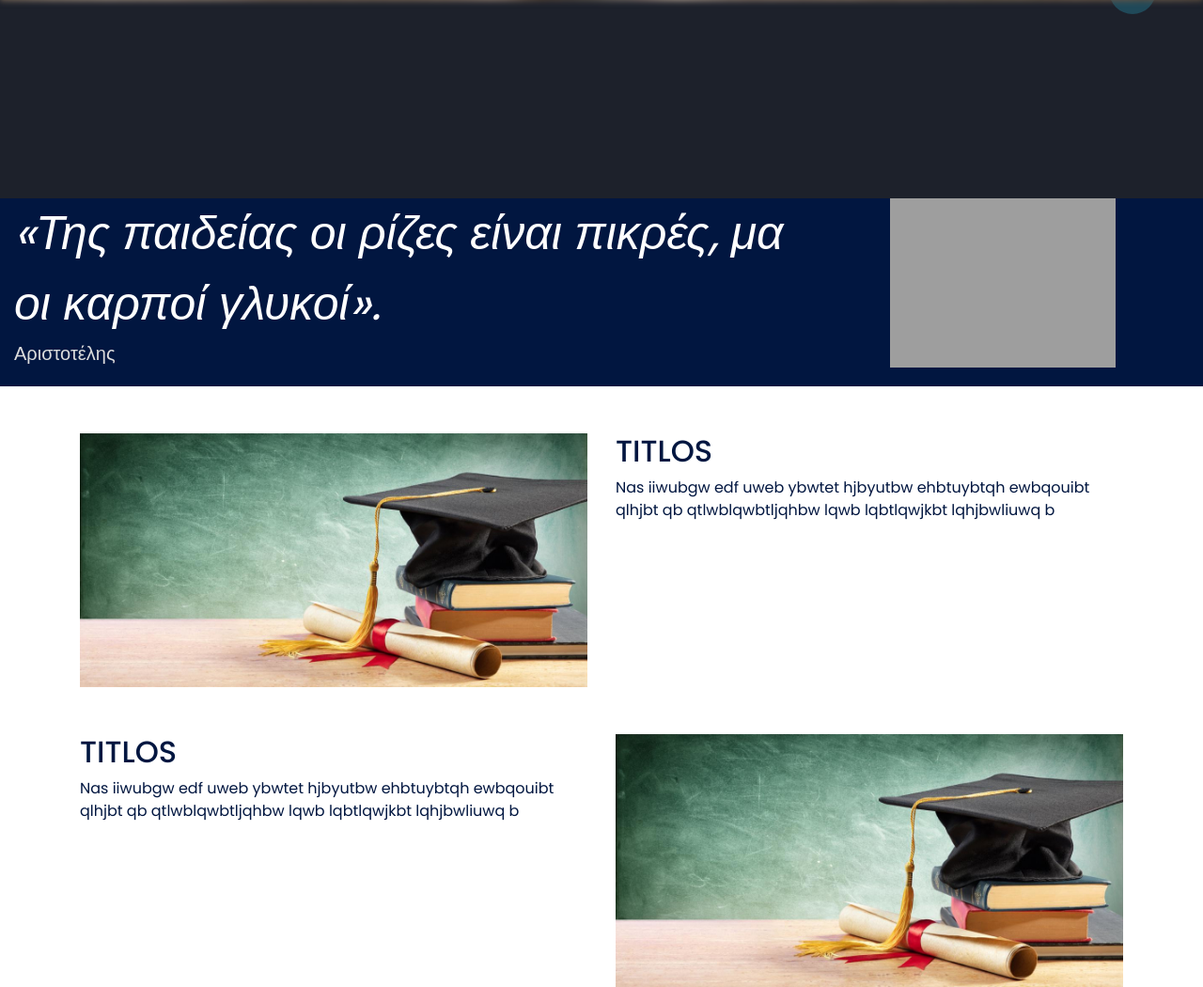
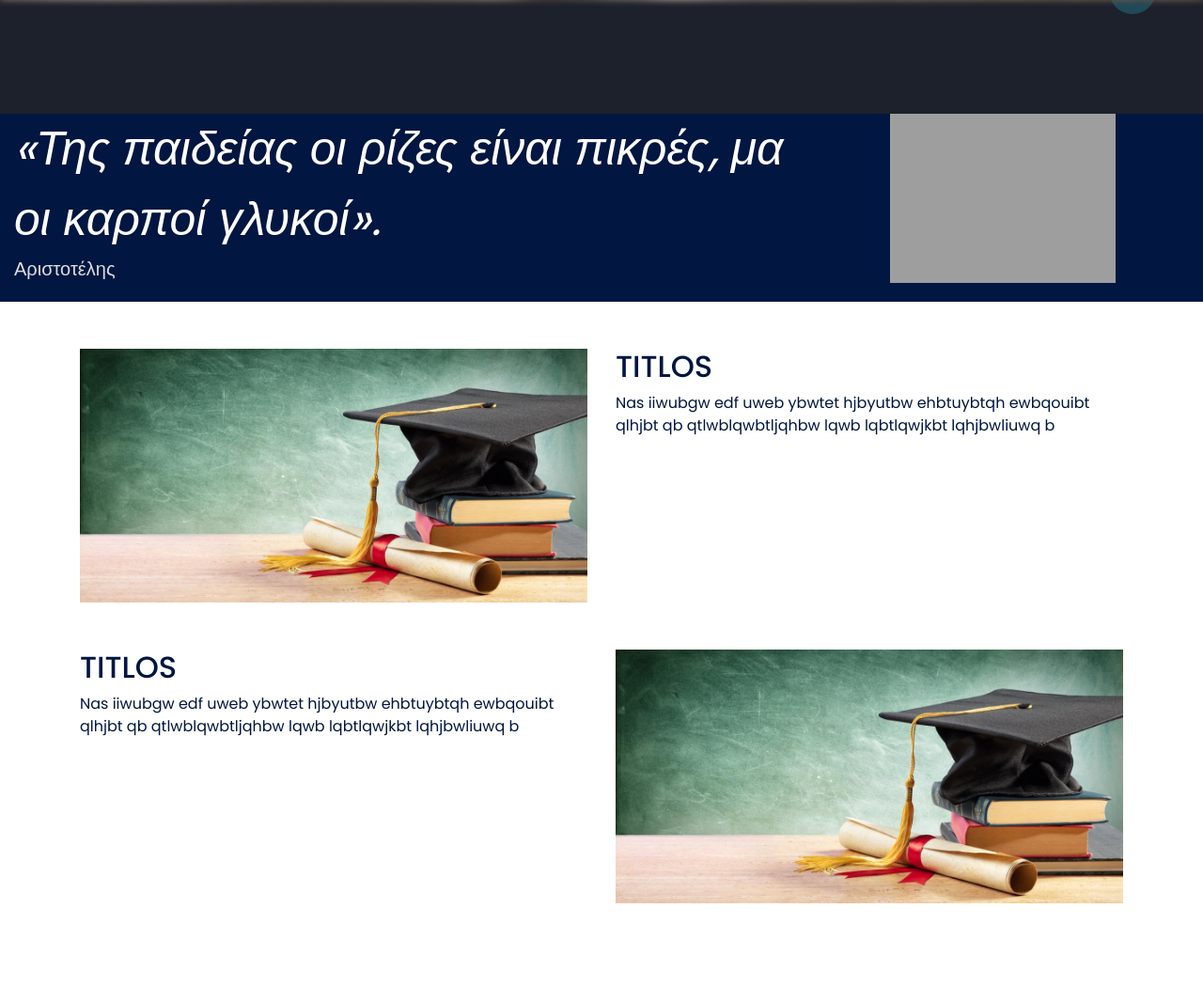
Before and after one commit to gesot/education-for-all, a PHP site: page /home.html in a window 1280 px wide. Shown: the part 735-1785 px from the top of the page at 94% size. Run offline with PHP 8.4, Linux system fonts and the light colour scheme; grey boxes are pictures that could not be loaded.

Commit message:
Update style.css

```diff
--- a/style.css
+++ b/style.css
@@ -762,6 +762,7 @@ footer center {
   background-color: #011640;
   color: #fff;
   min-height: 200px;
+  margin-top: -90px;
 }
 .aristotle img {
   max-height: 180px;
```
